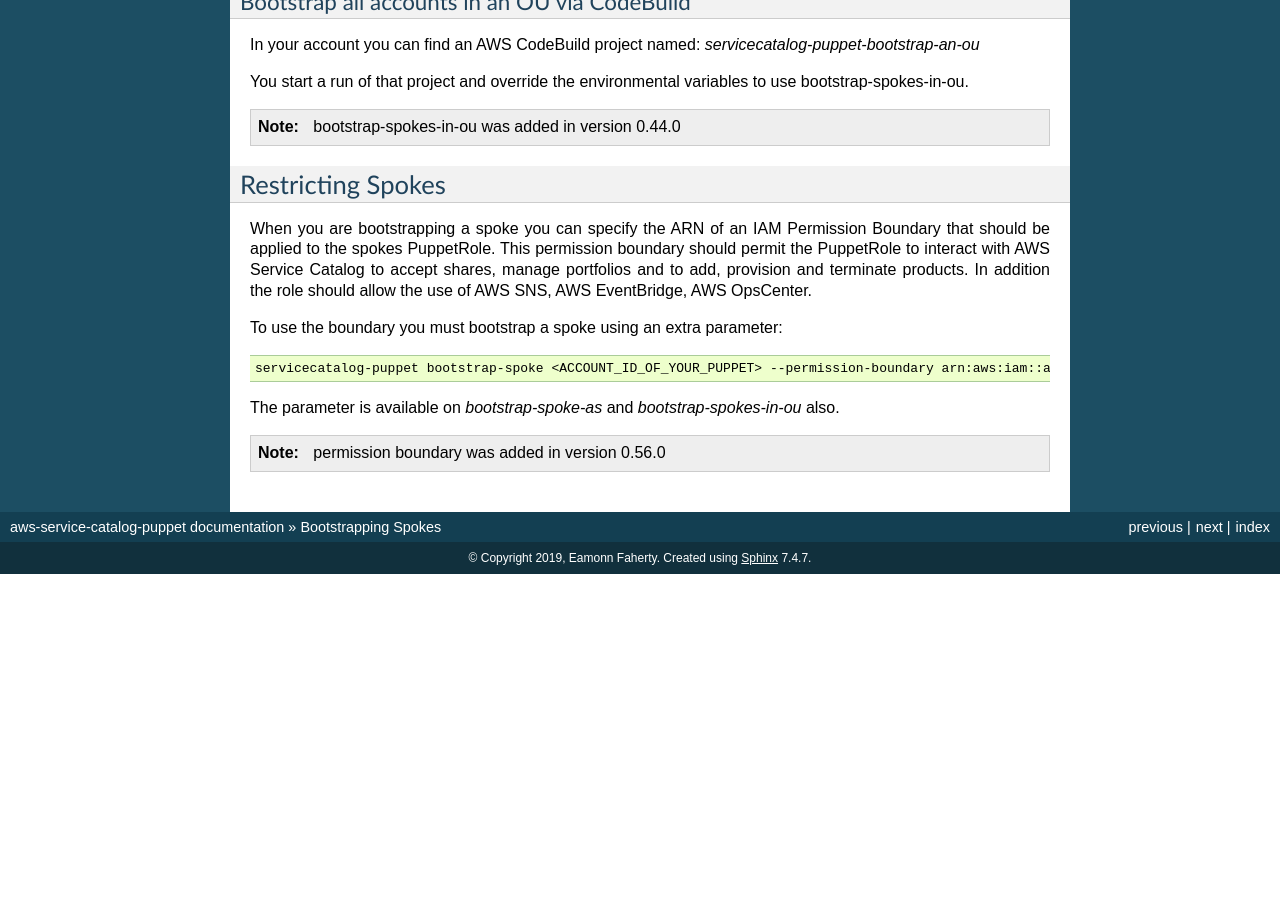
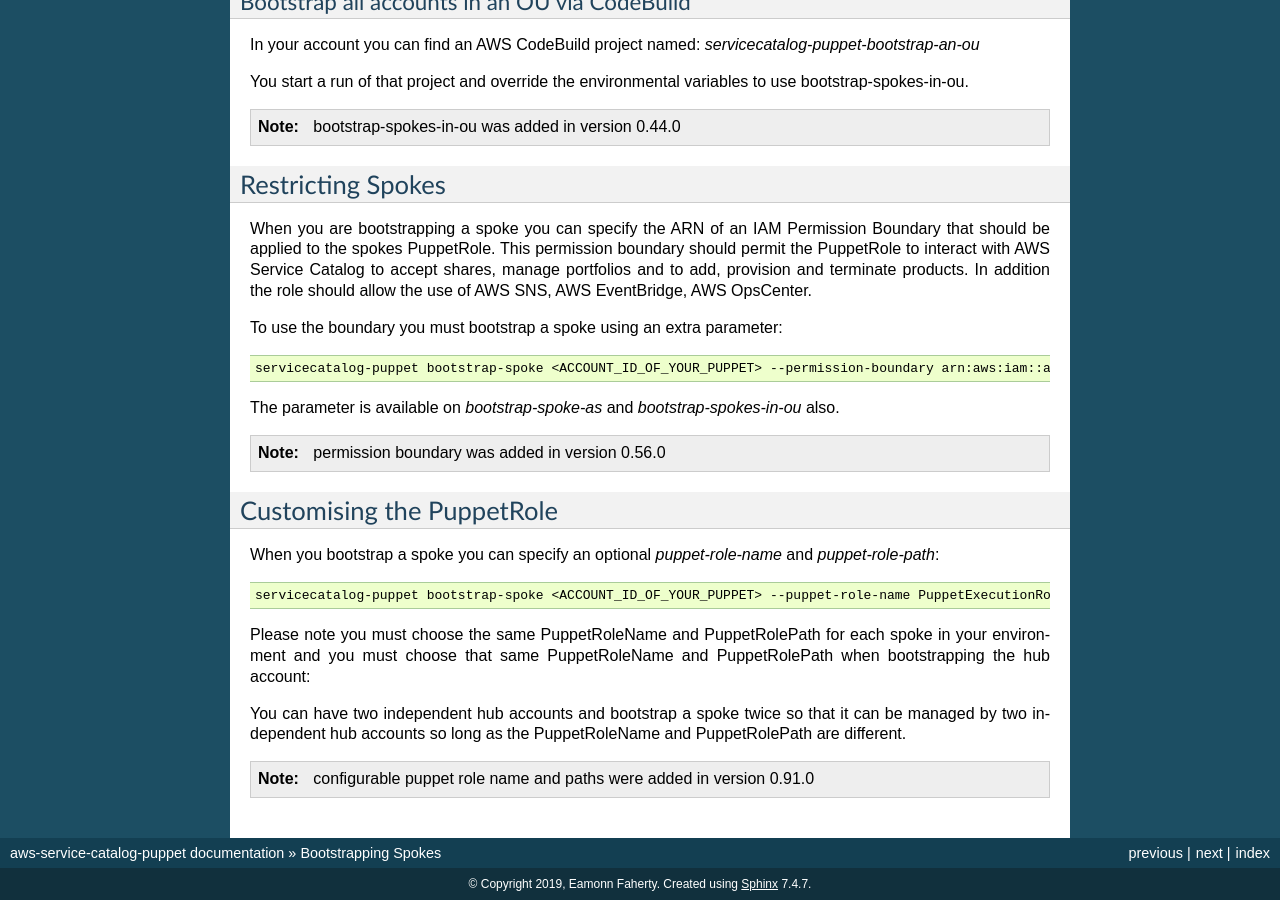
Before and after one commit to awslabs/aws-service-catalog-puppet, a Sphinx documentation site: the page built from docs/source/puppet/bootstrapping_spokes.rst, in a window 1280 px wide and 900 px high, scrolled down 1293 px. Built offline with Sphinx 7.4.7, drawn with Linux system fonts in a browser that asks for light colours; before the commit the page ends 1867 px from its top, so only the background shows below that; some of the changed text lies outside the part shown.

Commit message:
adding docs and preparing for release

```diff
--- a/docs/source/puppet/bootstrapping_spokes.rst
+++ b/docs/source/puppet/bootstrapping_spokes.rst
@@ -112,3 +112,27 @@
 .. note::
 
     permission boundary was added in version 0.56.0
+
+
+Customising the PuppetRole
+--------------------------
+
+When you bootstrap a spoke you can specify an optional `puppet-role-name` and `puppet-role-path`:
+
+.. code-block:: bash
+
+    servicecatalog-puppet bootstrap-spoke <ACCOUNT_ID_OF_YOUR_PUPPET> --puppet-role-name PuppetExecutionRole --puppet-role-path /automation/
+
+Please note you must choose the same PuppetRoleName and PuppetRolePath for each spoke in your environment and you must
+choose that same PuppetRoleName and PuppetRolePath when bootstrapping the hub account:
+
+.. code-block: bash
+
+    servicecatalog-puppet bootstrap --puppet-role-name PuppetExecutionRole --puppet-role-path /automation/ ...
+
+You can have two independent hub accounts and bootstrap a spoke twice so that it can be managed by two independent hub
+accounts so long as the PuppetRoleName and PuppetRolePath are different.
+
+.. note::
+
+    configurable puppet role name and paths were added in version 0.91.0
--- a/pyproject.toml
+++ b/pyproject.toml
@@ -3,7 +3,7 @@
 
 [tool.poetry]
 name = "aws-service-catalog-puppet"
-version = "0.90.9"
+version = "0.91.0"
 description = "Making it easier to deploy ServiceCatalog products"
 classifiers = ["Development Status :: 5 - Production/Stable", "Intended Audience :: Developers", "Programming Language :: Python :: 3", "License :: OSI Approved :: Apache Software License", "Operating System :: OS Independent", "Natural Language :: English"]
 homepage = "https://service-catalog-tools-workshop.com/"
```
Also changed, not shown: setup.py (+1 -1 lines).
